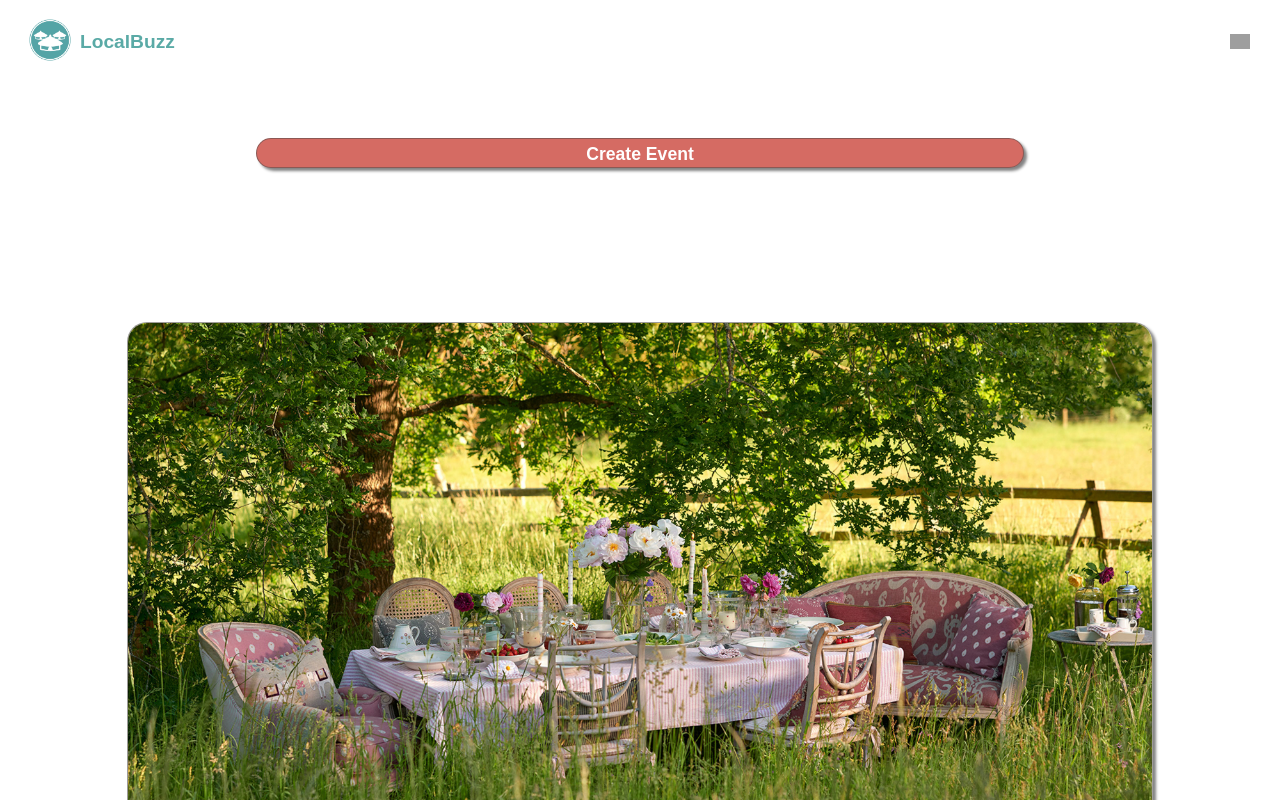
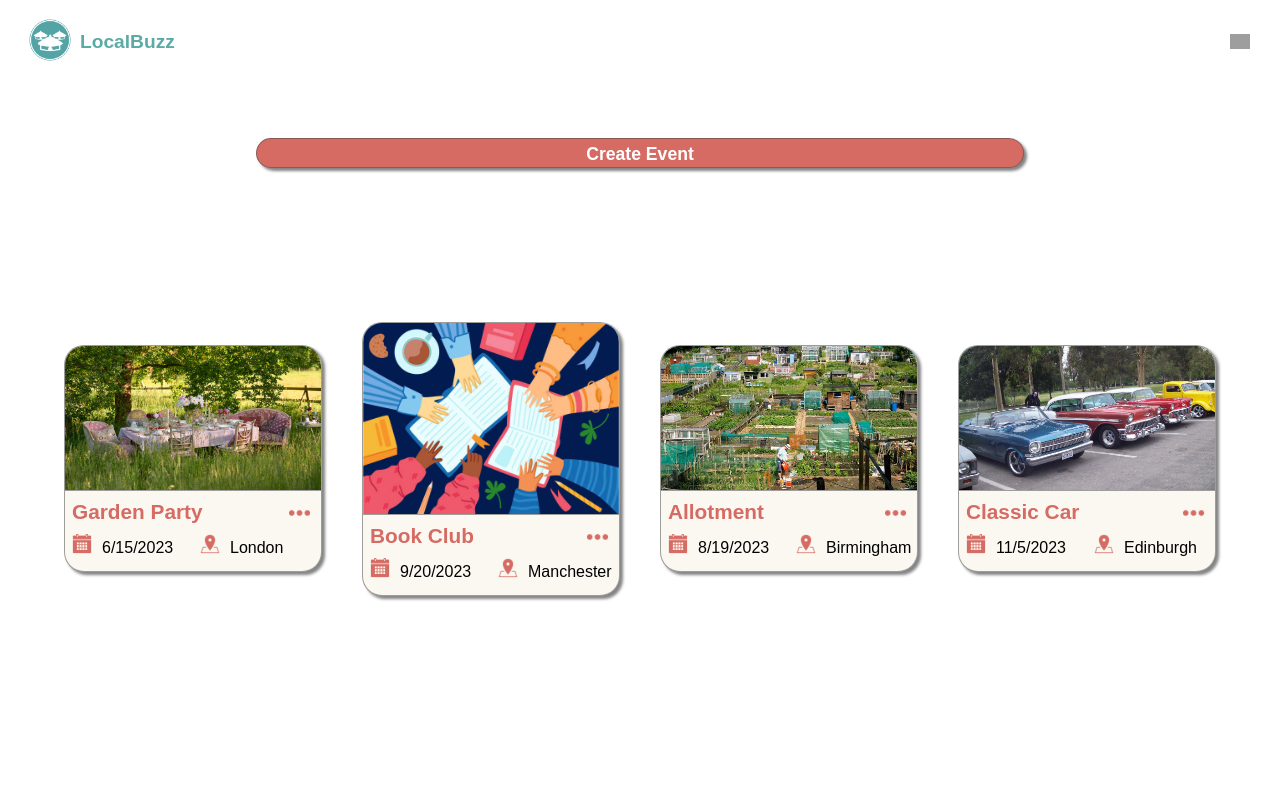
Before and after one commit to Deen-q/SwampySyntax, a React (Create React App) app in the folder local-buzz/: page / in a window 1280 px wide. Shown: the top 800 px of the page. Built offline with nearby package versions, Linux system fonts and the light colour scheme; grey boxes are pictures that could not be loaded.

Commit message:
started desktop style

```diff
--- a/local-buzz/src/Components/HomePage/EventCard/EventCard.css
+++ b/local-buzz/src/Components/HomePage/EventCard/EventCard.css
@@ -3,7 +3,9 @@
 	flex-direction: column;
 	align-items: center;
 	gap: 40px;
-  margin: 0px;
+	margin-left: auto;
+	margin-right: auto;
+	width: 90vw;
 }
 
 h2 {
@@ -17,6 +19,10 @@ p {
 	margin: 5px 5px 7px 10px;
 	font-size: 1rem;
 	align-items: center;
+}
+.img-container {
+	width: 80vw;
+	height: auto;
 }
 
 .img-icon {
@@ -92,3 +98,29 @@ p {
 .EventDescription {
 	margin-bottom: 10px;
 }
+
+/* show events in rows of 4 on larger screens */
+
+@media (min-width: 768px) {
+	.EventCardContainer {
+		display: grid;
+		grid-template-columns: repeat(4, 1fr);
+	}
+
+	.event-card {
+		max-width: 20vw;
+		height: auto;
+	}
+	.event-img,
+	.EventTitleAndDots,
+	.EventDateAndCity,
+	.TextBorder,
+	.EventCardContainer p {
+		max-width: 20vw;
+	}
+
+	.img-container {
+		width: 20vw;
+		height: auto;
+	}
+}
--- a/local-buzz/src/Components/HomePage/EventCard/EventCard.js
+++ b/local-buzz/src/Components/HomePage/EventCard/EventCard.js
@@ -1,10 +1,10 @@
-import React, { useState } from "react";
-import "./EventCard.css";
-import Dots from "../../../assets/icons8-3-dots-50.png";
-import clock from "../../../assets/icons8-clock-100.png";
-import address from "../../../assets/icons8-address-100.png";
-import date from "../../../assets/icons8-calendar-100.png";
-import speechBubble from "../../../assets/icons8-speech-90.png";
+import React, { useState } from 'react';
+import './EventCard.css';
+import Dots from '../../../assets/icons8-3-dots-50.png';
+import clock from '../../../assets/icons8-clock-100.png';
+import address from '../../../assets/icons8-address-100.png';
+import date from '../../../assets/icons8-calendar-100.png';
+import speechBubble from '../../../assets/icons8-speech-90.png';
 
 function EventCard(props) {
 	// Define state variable for showing event description
@@ -13,7 +13,7 @@ function EventCard(props) {
 	// Define function to handle click event on image
 	function handleClick(eventId) {
 		// Update the show state variable to toggle the description of the clicked event
-    setShow((prevShow) => ({
+		setShow(prevShow => ({
 			...prevShow, // copy the previous state object
 			// the below is an if statement that checks if the eventId is in the show object, if it is then it will return the opposite of the current value of the show property of the eventId, if it isn't then it will return true
 			[eventId]: !prevShow[eventId], // toggle the show property of the clicked event id
@@ -23,36 +23,42 @@ function EventCard(props) {
 	// Render the EventCard component
 	return (
 		<>
-      <div className="EventCardContainer">
-        {props.filteredData?.map((event) => ( //'?' is 'Optional Chaining' bypasses the error from undefined. It is still undefined, however.
-          <div key={event.id}>
+			<div className='EventCardContainer'>
+				{props.filteredData?.map(
+					(
+						event //'?' is 'Optional Chaining' bypasses the error from undefined. It is still undefined, however.
+					) => (
+						<div key={event.id} className='event-card'>
 							{/* add click event listener to toggle the description of the clicked event  */}
-            <div className="TextBorder">
+							<div className='TextBorder'>
+								<div className='img-container'>
+									{' '}
 									<img
-                className="event-img"
+										className='event-img'
 										onClick={() => handleClick(event.id)}
-                alt="CardImage"
+										alt='CardImage'
 										src={event.image}
 									/>
-              <div className="EventTitleAndDots">
+								</div>
+								<div className='EventTitleAndDots'>
 									<h2>{event.title}</h2>
 									<img
-                  className="eventTitle-dots"
+										className='eventTitle-dots'
 										onClick={() => handleClick(event.id)}
-                  alt="CardImage"
+										alt='CardImage'
 										src={Dots}
 									/>
 								</div>
-              <div className="EventDateAndCity">
-                <img className="img-icon" src={date} alt="date-icon" />
+								<div className='EventDateAndCity'>
+									<img className='img-icon' src={date} alt='date-icon' />
 									<p> {event.date}</p>
 									{!show[event.id] && (
 										<>
 											<img
-                      className="img-icon"
+												className='img-icon'
 												src={address}
-                      alt="address-icon"
-                    />{" "}
+												alt='address-icon'
+											/>{' '}
 											<p>{event.city}</p>
 										</>
 									)}
@@ -60,29 +66,35 @@ function EventCard(props) {
 								{/* show the description of the clicked event if the show property is true  */}
 								{show[event.id] && (
 									<div>
-																<div className="EventDateAndCity">
-                  <img className="img-icon" src={clock} alt="date-icon" />
+										<div className='EventDateAndCity'>
+											<img className='img-icon' src={clock} alt='date-icon' />
 											<p>{event.time}</p>
 										</div>
-																		<div className="EventDateAndCity">
-                  <img className="img-icon-top" src={address} alt="address-icon" />
+										<div className='EventDateAndCity'>
+											<img
+												className='img-icon-top'
+												src={address}
+												alt='address-icon'
+											/>
 											<p>
-                    {event.firstLineOfAddress}, {event.city}, {event.postcode}
+												{event.firstLineOfAddress}, {event.city},{' '}
+												{event.postcode}
 											</p>
 										</div>
-																		<div className="EventDateAndCity">
+										<div className='EventDateAndCity'>
 											<img
-                    className="img-icon-top"
+												className='img-icon-top'
 												src={speechBubble}
-                    alt="speech-bubble-icon"
+												alt='speech-bubble-icon'
 											/>
-                  <p className="EventDescription">{event.description}</p>
+											<p className='EventDescription'>{event.description}</p>
 										</div>
 									</div>
 								)}
 							</div>
 						</div>
-        ))}
+					)
+				)}
 			</div>
 		</>
 	);
```
Lines whose indentation alone changed are shown as unchanged.
